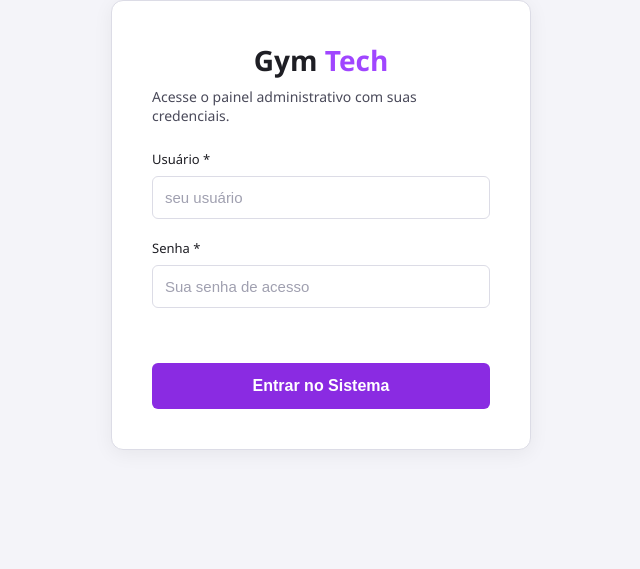
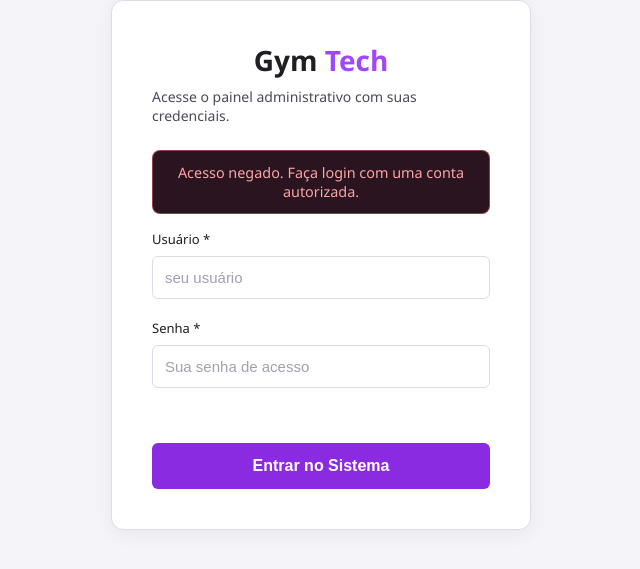
Before and after one commit to MestreBlu/SistemaAcademia, a PHP site: page /login.php?erro=acesso_negado in a window 1280 px wide. Shown: the part 69-638 px from the top of the page, without its empty margins (319-959 px from the left). Run offline with PHP 8.4, Linux system fonts and the light colour scheme; a user stored in the database is signed in.

Commit message:
Update login.php

```diff
--- a/login.php
+++ b/login.php
@@ -1,3 +1,19 @@
+<?php
+$erro = $_GET['erro'] ?? '';
+$mensagemErro = '';
+
+switch ($erro) {
+    case 'invalido':
+        $mensagemErro = 'Usuário ou senha inválidos. Verifique suas credenciais e tente novamente.';
+        break;
+    case 'campos_vazios':
+        $mensagemErro = 'Preencha todos os campos para entrar.';
+        break;
+    case 'acesso_negado':
+        $mensagemErro = 'Acesso negado. Faça login com uma conta autorizada.';
+        break;
+}
+?>
 <!DOCTYPE html>
 <html lang="pt-BR">
 <head>
@@ -5,6 +21,18 @@
   <meta name="viewport" content="width=device-width, initial-scale=1.0">
   <title>Gym Tech - Login</title>
   <link rel="stylesheet" href="style.css">
+  <style>
+    .alerta-erro {
+      background: #2a1420;
+      border: 1px solid rgba(248, 113, 113, 0.5);
+      color: #fca5a5;
+      padding: 12px 14px;
+      border-radius: 8px;
+      margin-bottom: 16px;
+      font-size: 0.9rem;
+      text-align: center;
+    }
+  </style>
 </head>
 <body>
   <nav>
@@ -14,6 +42,10 @@
   <div class="card-login">
     <div class="logo-login">Gym <span>Tech</span></div>
     <div class="instrucao">Acesse o painel administrativo com suas credenciais.</div>
+
+    <?php if ($mensagemErro !== ''): ?>
+      <div class="alerta-erro"><?php echo htmlspecialchars($mensagemErro); ?></div>
+    <?php endif; ?>
 
     <form action="loginAction.php" method="POST">
       <div class="grupo-campo">
```
